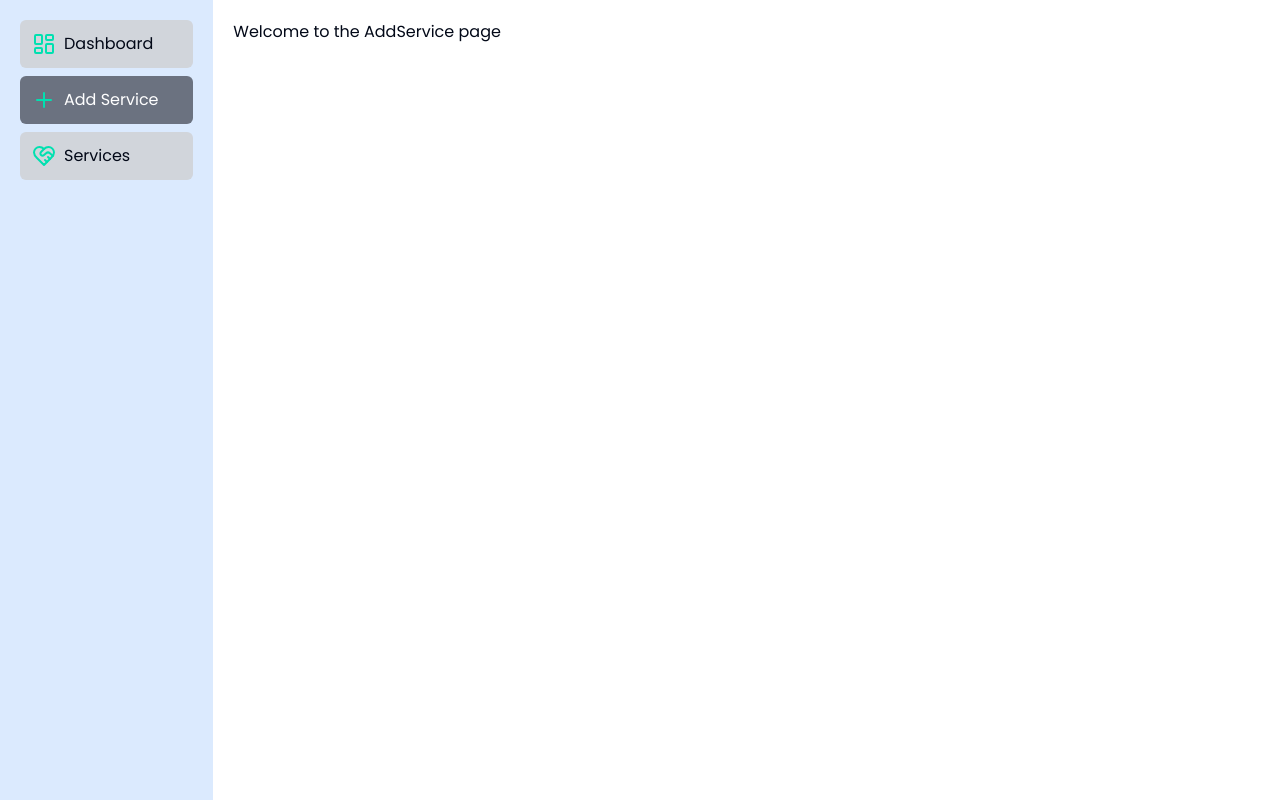
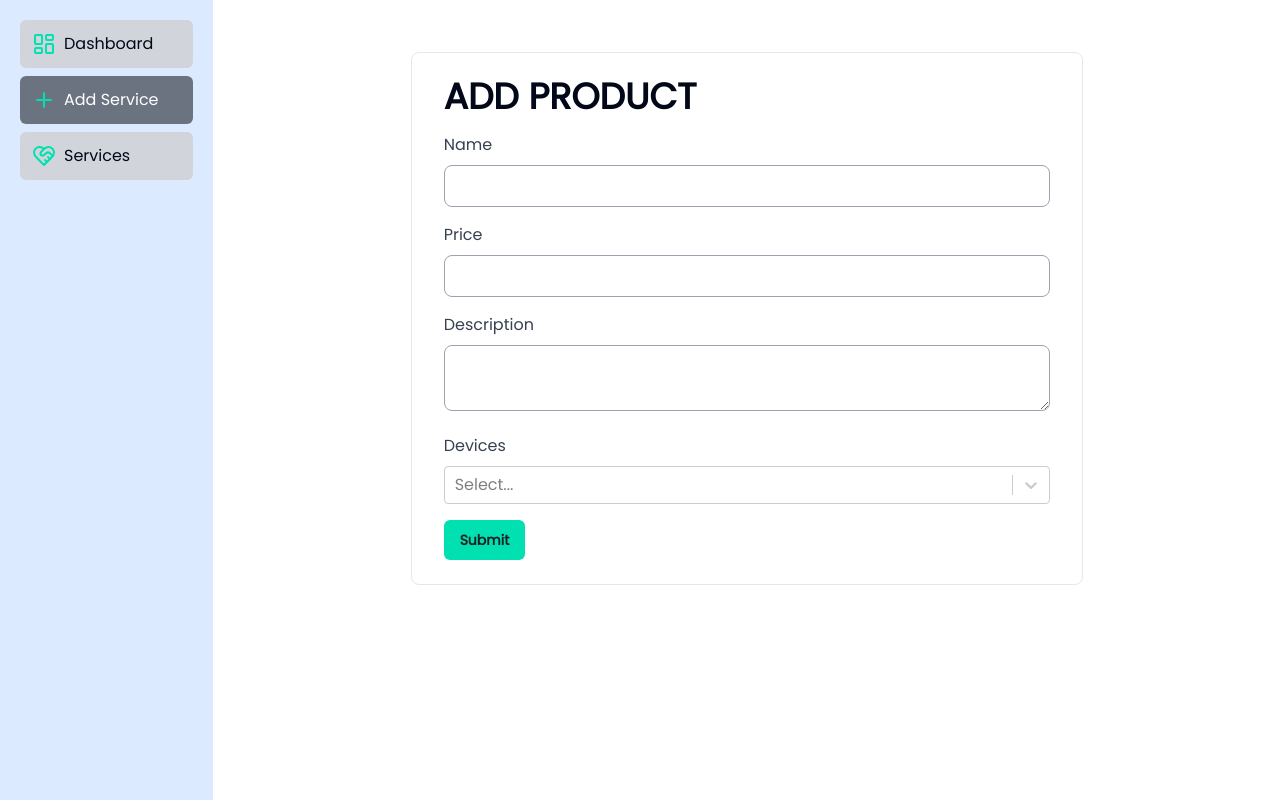
Before and after one commit to apucsd/iRepair-Landing-Page---Framer-Motion-, a React (Vite) app: page /admin/add-service in a window 1280 px wide. Built offline with nearby package versions, Linux system fonts and the light colour scheme.

Commit message:
post service using useMutation and react-hook-form,react-select

```diff
--- a/package.json
+++ b/package.json
@@ -20,7 +20,9 @@
     "lucide-react": "^0.314.0",
     "react": "^18.2.0",
     "react-dom": "^18.2.0",
+    "react-hook-form": "^7.49.3",
     "react-router-dom": "^6.21.3",
+    "react-select": "^5.8.0",
     "tailwind-merge": "^2.2.1",
     "tailwindcss-animate": "^1.0.7"
   },
--- a/src/components/layouts/Navbar.tsx
+++ b/src/components/layouts/Navbar.tsx
@@ -13,6 +13,9 @@ const Navbar = () => {
           <NavLink to="/login">
             <Button>Login</Button>
           </NavLink>
+          <NavLink to="/admin">
+            <Button>Dashboard</Button>
+          </NavLink>
         </ul>
       </nav>
     </header>
--- a/src/pages/admin/AddService.tsx
+++ b/src/pages/admin/AddService.tsx
@@ -1,7 +1,108 @@
+import { Button } from "@/components/ui/button";
+import { useMutation } from "@tanstack/react-query";
+import { Controller, useForm } from "react-hook-form";
+import Select from "react-select";
 const AddService = () => {
+  const { isError, isSuccess, mutateAsync } = useMutation({
+    mutationFn: async (data) => {
+      return await fetch(`http://localhost:5000/api/v1/services`, {
+        method: "POST",
+        headers: {
+          "Content-Type": "application/json",
+        },
+        body: JSON.stringify(data),
+      });
+    },
+  });
+  const { handleSubmit, setValue, register } = useForm();
+  const onSubmit = async (data) => {
+    data.price = parseFloat(data.price);
+    await mutateAsync(data);
+    console.log(data);
+  };
+  console.log({ isError, isSuccess });
+  const options = [
+    { value: "laptop", label: "Laptop" },
+    { value: "computer", label: "Computer" },
+    { value: "harddisk", label: "Harddisk" },
+    { value: "virus", label: "Virus" },
+  ];
   return (
-    <div>
-      <h2>Welcome to the AddService page</h2>
+    <div className="bg-white border rounded-lg px-8 py-6 mx-auto my-8 max-w-2xl">
+      <h2 className="text-4xl font-semibold mb-4">ADD PRODUCT</h2>
+      <form onSubmit={handleSubmit(onSubmit)}>
+        <div className="mb-4">
+          <label
+            htmlFor="name"
+            className="block text-gray-700 font-medium mb-2"
+          >
+            Name
+          </label>
+          <input
+            {...register("name")}
+            type="text"
+            id="name"
+            name="name"
+            className="border border-gray-400 p-2 w-full rounded-lg focus:outline-none focus:border-blue-400"
+            required
+          />
+        </div>
+        <div className="mb-4">
+          <label
+            htmlFor="price"
+            className="block text-gray-700 font-medium mb-2"
+          >
+            Price
+          </label>
+          <input
+            {...register("price")}
+            type="number"
+            id="price"
+            name="price"
+            className="border border-gray-400 p-2 w-full rounded-lg focus:outline-none focus:border-blue-400"
+            required
+          />
+        </div>
+        <div className="mb-4">
+          <label
+            htmlFor="description"
+            className="block text-gray-700 font-medium mb-2"
+          >
+            Description
+          </label>
+          <textarea
+            {...register("description")}
+            id="description"
+            name="description"
+            className="border border-gray-400 p-2 w-full rounded-lg focus:outline-none focus:border-blue-400"
+            required
+          />
+        </div>
+        <div className="mb-4">
+          <label
+            htmlFor="devices"
+            className="block text-gray-700 font-medium mb-2"
+          >
+            Devices
+          </label>
+          <input type="hidden" {...register("devices")} />{" "}
+          {/* Hidden input for React Hook Form */}
+          <Select
+            options={options}
+            onChange={(selectedOptions) => {
+              setValue(
+                "devices",
+                selectedOptions.map((option) => option.value)
+              );
+            }}
+            isMulti
+          />
+        </div>
+
+        <div>
+          <Button type="submit">Submit</Button>
+        </div>
+      </form>
     </div>
   );
 };
--- a/src/pages/admin/ServiceList.tsx
+++ b/src/pages/admin/ServiceList.tsx
@@ -11,7 +11,12 @@ import { Button } from "@/components/ui/button";
 import { Trash2 } from "lucide-react";
 import Container from "@/components/ui/Container";
 import { useGetServices } from "@/api/admin/service.hook";
-
+type TService = {
+  id: string;
+  name: string;
+  price: string;
+  description: string;
+};
 const ServiceList = () => {
   const { data: services, isLoading, isError } = useGetServices();
 
@@ -44,7 +49,7 @@ const ServiceList = () => {
           </TableRow>
         </TableHeader>
         <TableBody>
-          {services.map((service) => (
+          {services.map((service: TService) => (
             <TableRow key={service.id}>
               <TableCell className="font-medium">{service.name}</TableCell>
               <TableCell>{service.description}</TableCell>
```
Also changed, not shown: 1 other file (tests, documents, lock files or other folders).
